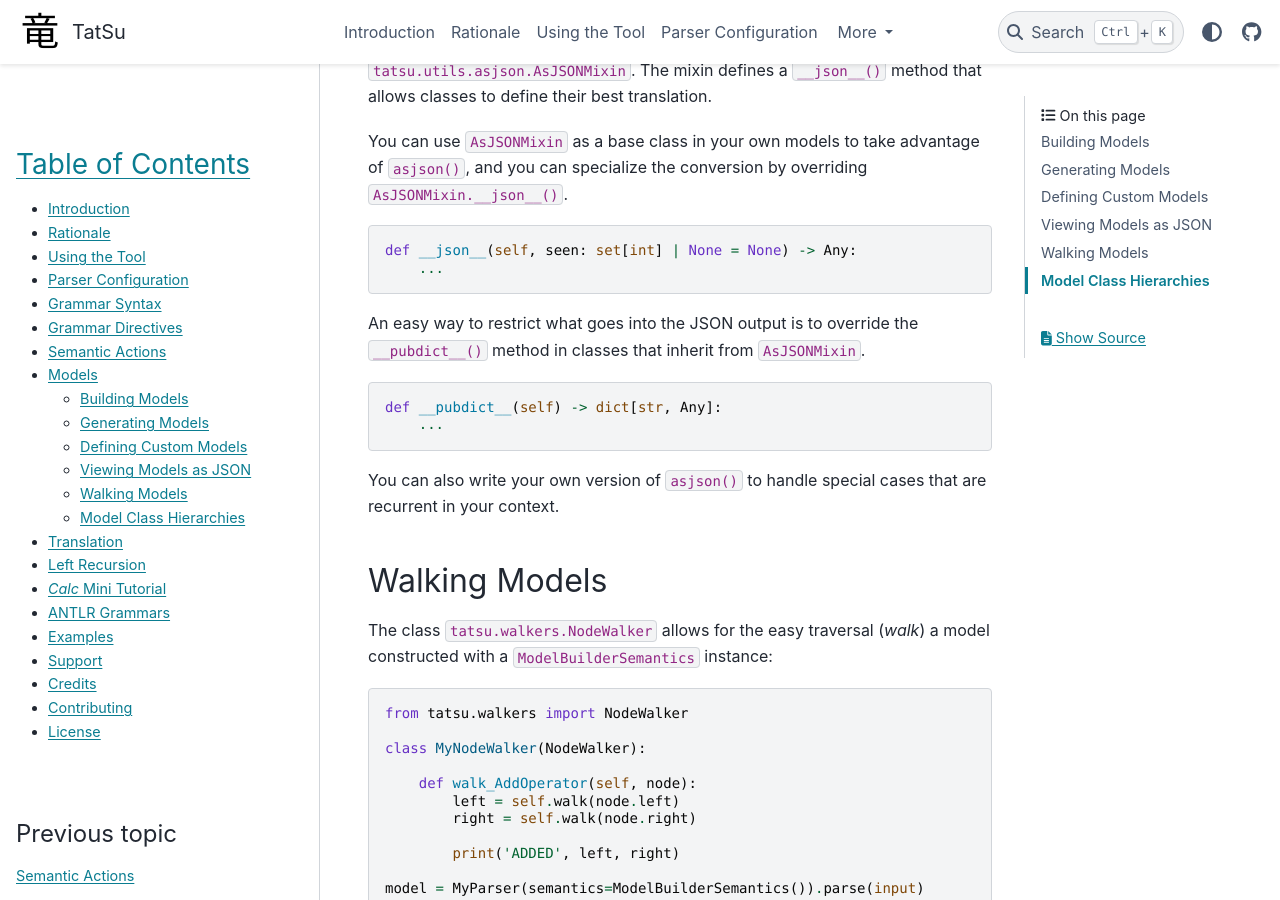
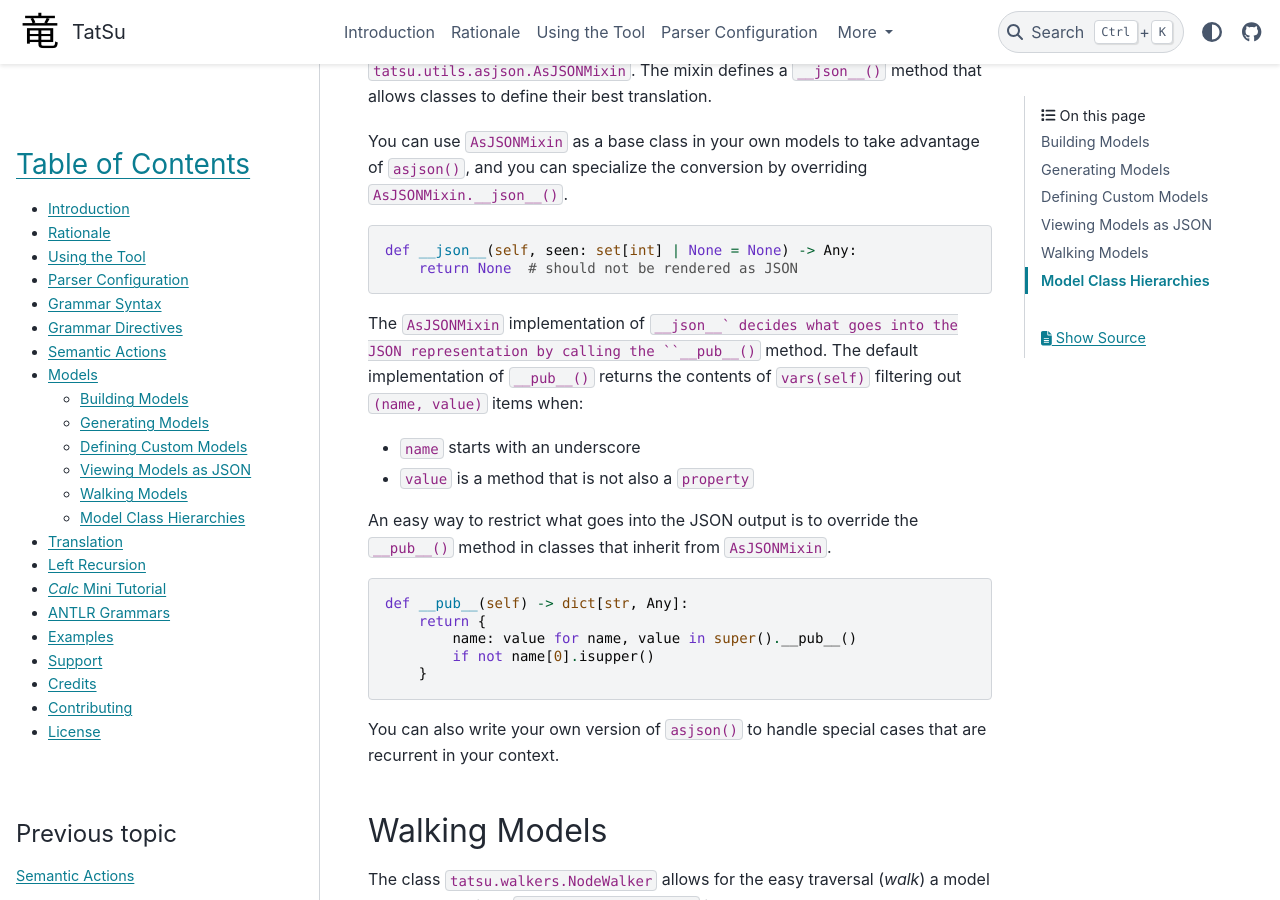
Before and after one commit to neogeny/TatSu, a Sphinx documentation site: the page built from docs/models.rst, in a window 1280 px wide and 900 px high, scrolled down 3700 px. Built offline with Sphinx 7.4.7 and the PyData theme 0.15.4, drawn with Linux system fonts in a browser that asks for light colours; pages that are not in the unit, such as notebooks, are missing from menus; the version number is read from the project's files by our own code.

Commit message:
[asjson] __pubdict__() -> __pub__() [asjson] clear semantics that include properties in __pub__() [model] reimplement __pub__()

```diff
--- a/docs/models.rst
+++ b/docs/models.rst
@@ -195,17 +195,27 @@ of ``asjson()``, and you can specialize the conversion by overriding ``AsJSONMix
 .. code:: python
 
     def __json__(self, seen: set[int] | None = None) -> Any:
-        ...
+        return None  # should not be rendered as JSON
 
+The ``AsJSONMixin`` implementation of ``__json__` decides what goes into
+the JSON representation by calling the ``__pub__()`` method. The default
+implementation of ``__pub__()`` returns the contents of ``vars(self)``
+filtering out ``(name, value)`` items when:
+
+*   ``name`` starts with an underscore
+*   ``value`` is a method that is not also a ``property``
 
 An easy way to restrict what goes into the JSON output is to override
-the ``__pubdict__()`` method in classes that inherit from ``AsJSONMixin``.
+the ``__pub__()`` method in classes that inherit from ``AsJSONMixin``.
 
 
 .. code:: python
 
-    def __pubdict__(self) -> dict[str, Any]:
-        ...
+    def __pub__(self) -> dict[str, Any]:
+        return {
+            name: value for name, value in super().__pub__()
+            if not name[0].isupper()
+        }
 
 You can also write your own version of ``asjson()`` to handle special cases that are recurrent
 in your context.
```
Also changed, not shown: 3 other files.
